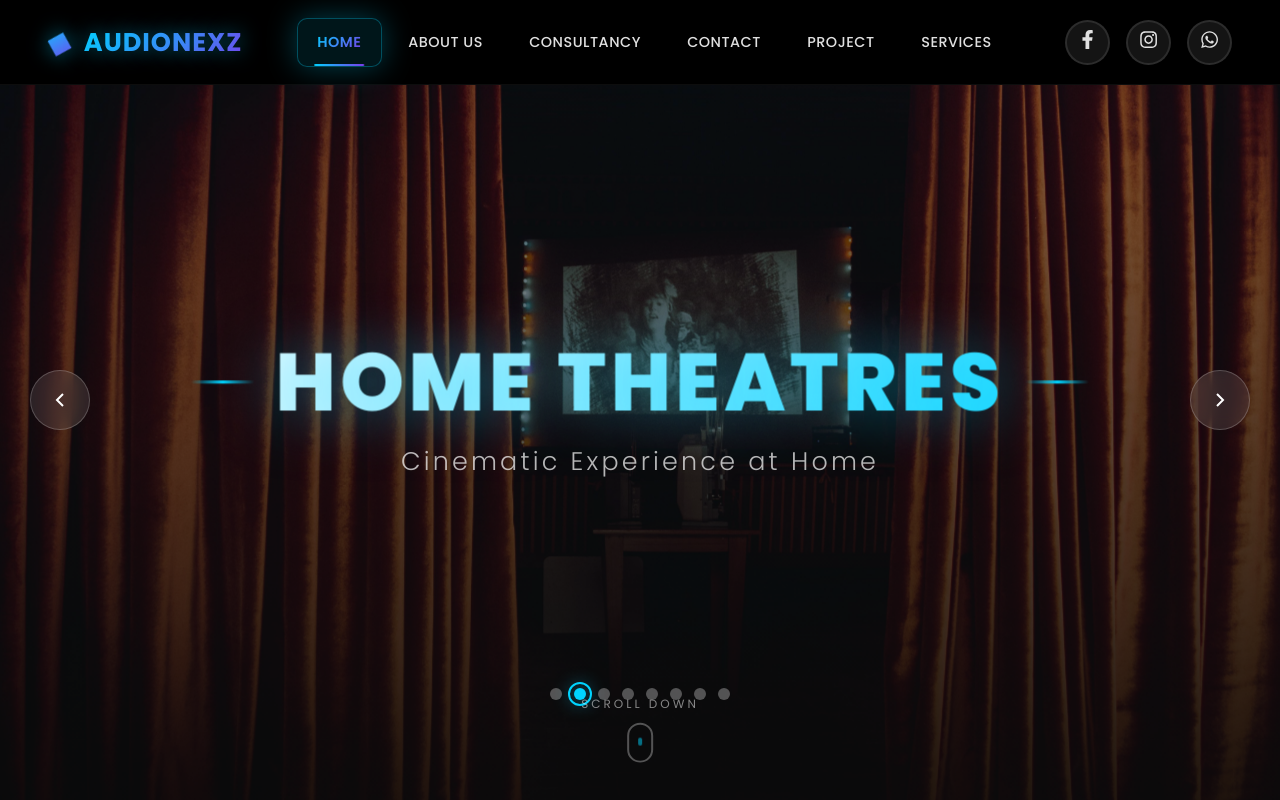
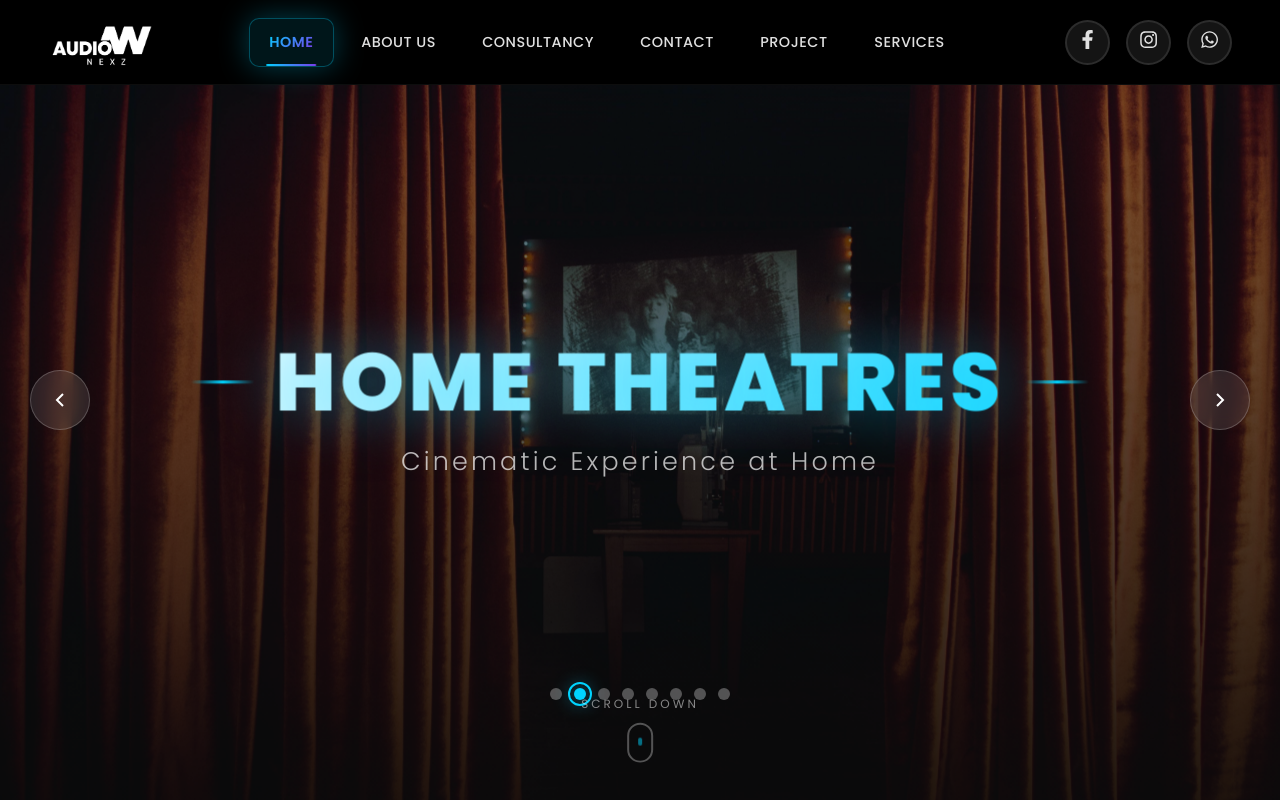
Before and after one commit to Shubhamzio/audionexz-cicd, a React (Vite) app: page / in a window 1280 px wide. Shown: the top 800 px of the page. Built offline with nearby package versions, Linux system fonts and the light colour scheme.

Commit message:
Commit for the changes

```diff
--- a/src/components/Navbar/Navbar.css
+++ b/src/components/Navbar/Navbar.css
@@ -67,27 +67,18 @@
    LOGO STYLES
 ======================================== */
 .audionexz__navbar-logo {
-  text-decoration: none;
-  z-index: 10001;
-  transition: var(--audionexz-transition-smooth);
+  height: 50px;
+  width: 100px;
 }
 
 .audionexz__logo-wrapper {
-  display: flex;
-  align-items: center;
-  gap: 0.7rem;
-  transition: var(--audionexz-transition-smooth);
-  position: relative;
+  height: 3rem;
+  width: 5rem;
 }
 
-.audionexz__logo-icon {
-  font-size: 2rem;
-  background: var(--audionexz-gradient-1);
-  -webkit-background-clip: text;
-  -webkit-text-fill-color: transparent;
-  background-clip: text;
-  animation: audionexz-rotate-icon 6s ease-in-out infinite;
-  filter: drop-shadow(0 0 10px rgba(0, 212, 255, 0.5));
+.audionexz__logo-image {
+  height: 3.5rem;
+  width: 7rem;
 }
 
 .audionexz__logo-text {
@@ -103,9 +94,7 @@
   text-shadow: 0 0 20px rgba(0, 212, 255, 0.5);
 }
 
-.audionexz__navbar-logo:hover .audionexz__logo-wrapper {
-  transform: scale(1.08) translateY(-2px);
-}
+
 
 .audionexz__navbar-logo:hover .audionexz__logo-icon {
   animation: audionexz-pulse-glow 1s ease-in-out infinite;
--- a/src/components/Navbar/Navbar.jsx
+++ b/src/components/Navbar/Navbar.jsx
@@ -1,5 +1,6 @@
 import { useState, useEffect } from "react";
 import { Link, NavLink } from "react-router-dom";
+import Logo from "/assets/The_logo.png";
 import {
   FaFacebookF,
   FaInstagram,
@@ -78,8 +79,11 @@ const Navbar = () => {
         {/* Logo */}
         <Link to="/" className="audionexz__navbar-logo" onClick={closeMenu}>
           <div className="audionexz__logo-wrapper">
-            <span className="audionexz__logo-icon">◆</span>
-            <span className="audionexz__logo-text">AUDIONEXZ</span>
+            <img
+              src={Logo}
+              alt="Audionexz Logo"
+              className="audionexz__logo-image"
+            />
           </div>
         </Link>
 
```
Also changed, not shown: public/assets/Logo_1.png (added), public/assets/The_logo.png (added).
